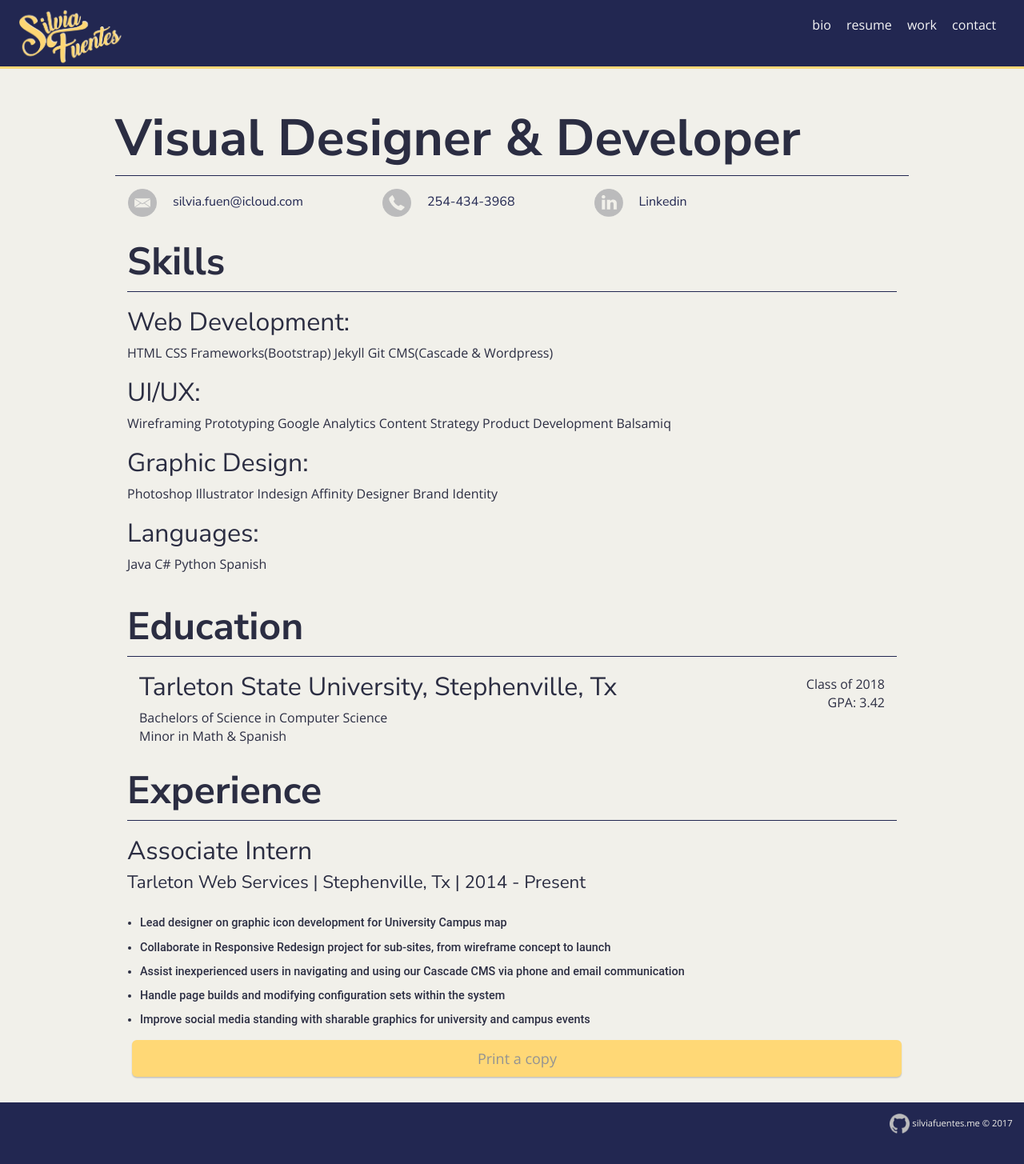
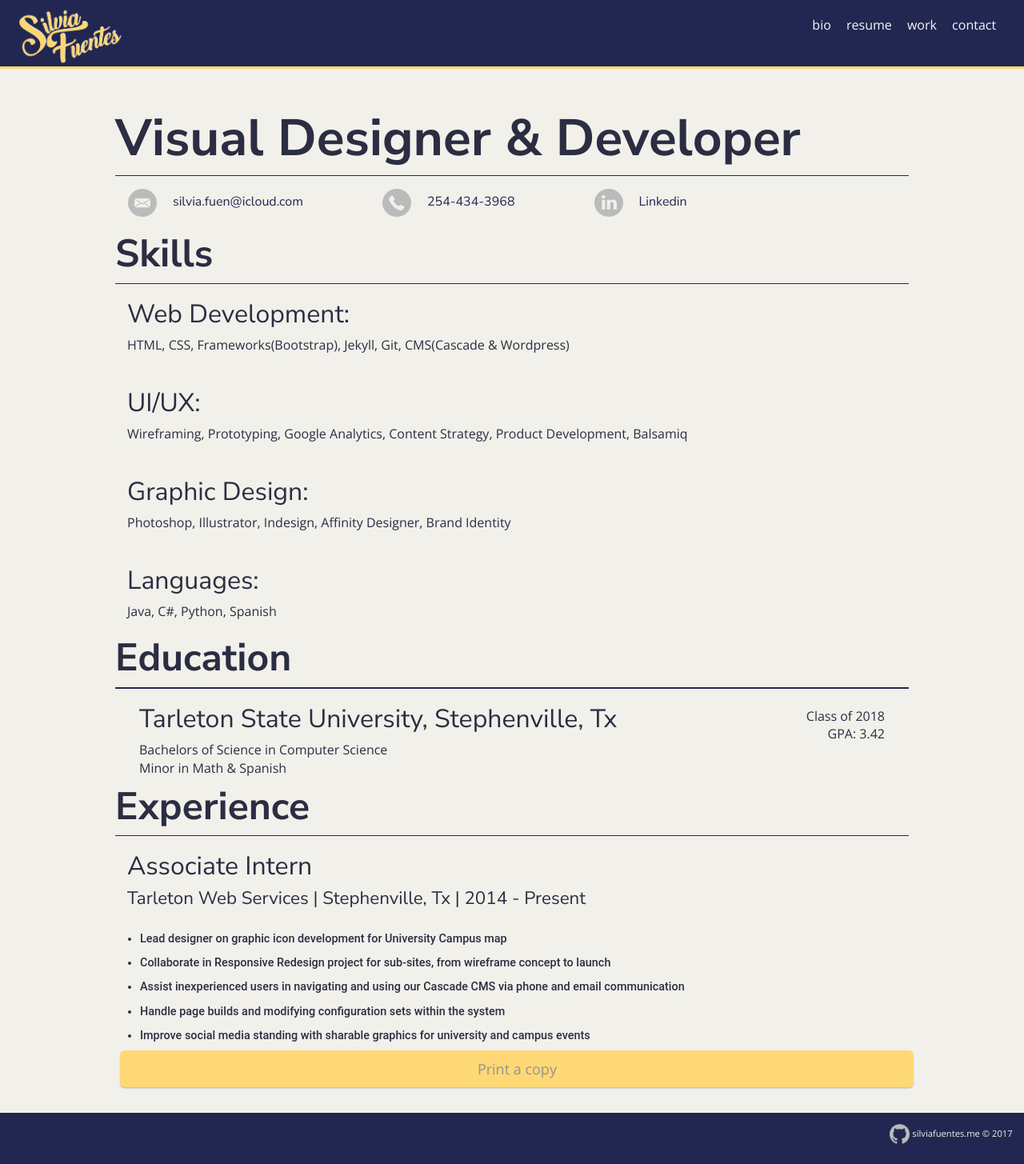
Before and after one commit to silviafuen/silviafuen.github.io, a Jekyll site: the page built from resume/index.html, in a window 1280 px wide. Shown: the whole page at 80% size. Built offline with Jekyll 4.4.1, drawn with Linux system fonts in a browser that asks for light colours.

Commit message:
Changes to list elements and hr break
hr changed, may be broken, skills list updated to be inline

```diff
--- a/resume/index.html
+++ b/resume/index.html
@@ -16,26 +17,31 @@ title: Resume - Silvia Fuentes
   </section>
 
   <section class="skill">
+
+    <h2>Skills</h2>
+    <hr class="break">
     <div class="col-md-12">
-    <h2>Skills</h2>
-      <hr class="break">
       <dl>
         <dt><h3>Web Development: </h3></dt>
-        <dd>HTML CSS	Frameworks(Bootstrap)	Jekyll	Git	CMS(Cascade &#38; Wordpress)</dd>
-        <dt><h3>UI/UX:</h3></dt>
-        <dd>Wireframing	 Prototyping	 Google Analytics	Content Strategy	Product Development	 Balsamiq</dd>
+        <dd> HTML, CSS,	Frameworks(Bootstrap),	Jekyll,	Git,	CMS(Cascade &#38; Wordpress)</dd>
+        <br>
+        <dt><h3>UI/UX: </h3></dt>
+        <dd> Wireframing,	 Prototyping,	 Google Analytics,	Content Strategy,	Product Development,	 Balsamiq</dd>
+        <br>
         <dt><h3>Graphic Design: </h3></dt>
-        <dd>Photoshop	Illustrator	Indesign  Affinity Designer	Brand Identity</dd>
-        <dt><h3>Languages: </h3></dt>
-        <dd>Java	C#	Python 	Spanish</dd>
+        <dd> Photoshop,	Illustrator,	Indesign,  Affinity Designer,	Brand Identity</dd>
+        <br>
+        <dt><h3>Languages:  </h3></dt>
+        <dd> Java,	C#,	Python, 	Spanish</dd>
       </dl>
     </div>
   </section>
 
   <section class="education">
+    <h2> Education</h2>
+    <hr class="break">
+    <hr class="break">
     <div class="col-md-12">
-      <h2>Education</h2>
-      <hr class="break">
       <div class="col-md-9">
         <h3>Tarleton State University, Stephenville, Tx </h3>
         <p>Bachelors of Science in Computer Science
@@ -55,9 +61,9 @@ title: Resume - Silvia Fuentes
 
 
   <section class="experience">
+    <h2> Experience </h2>
+    <hr class="break">
     <div class="col-md-12">
-        <h2> Experience </h2>
-        <hr class="break">
         <div>
         <h3>Associate Intern</h3>
           <h4>Tarleton Web Services  |   Stephenville, Tx  |  2014 - Present<h4>
@@ -72,12 +78,10 @@ title: Resume - Silvia Fuentes
             </p>
         </div>
     </div>
+  </section>
 
-  </section>
-  <div class="col-md-12" align="center">
   <form action="http://google.com">
     <button type="input" class="btn btn-outline-warning btn-lg btn-block" value="Want a copy?">Print a copy </button>
   </form>
-  </div>
 
 </section>
```
Also changed, not shown: other parts of resume/index.html (+2 -1 lines).
